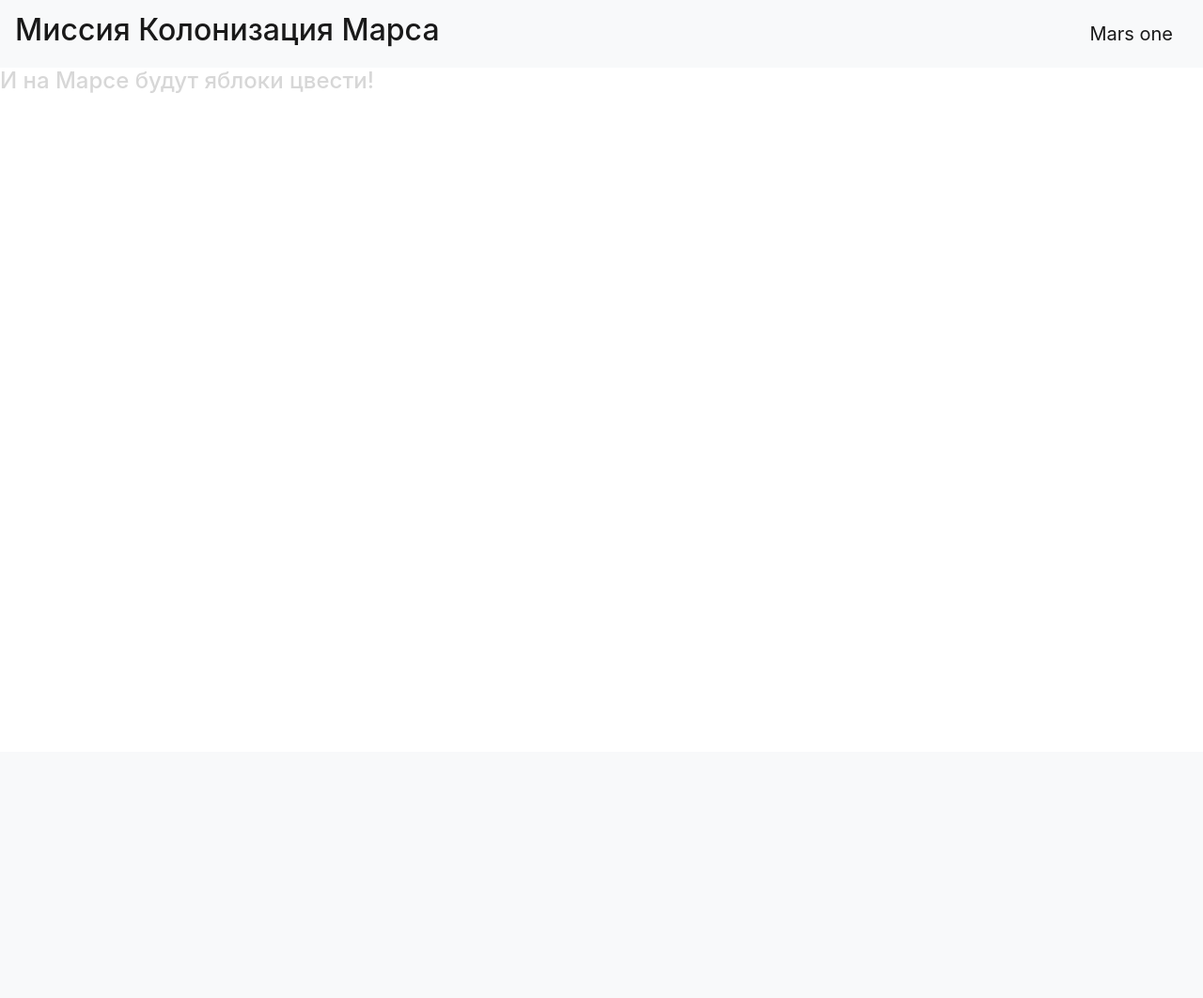
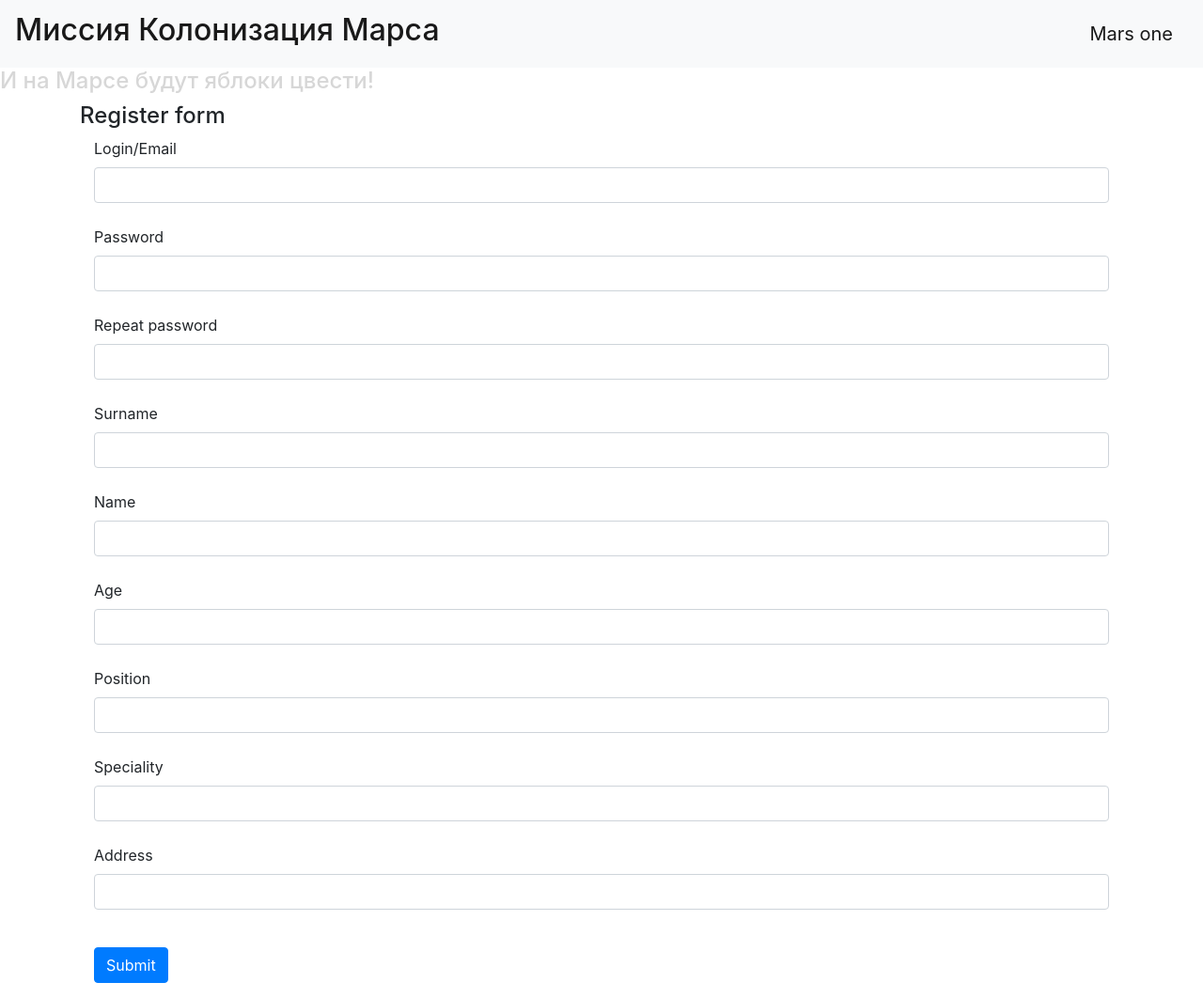
Before and after one commit to drammma/Flask-sqlalchemy, a Flask app: template templates/login.html in a window 1280 px wide. Shown: the whole page at 94% size. Before the commit the page ends 99 px from the top, so only its background shows below. Run offline with Flask 2, Linux system fonts and the light colour scheme; tables that the repository leaves empty hold one stand-in row (values such as "Sample post"); the template is opened without the code that fills it: values that come from a table or form of the project are taken from there, most other values are stand-ins (such as "Sample title", 1, 10 or a date in 2020); some libraries are stand-ins or nearby versions.

Commit message:
Форма регистрации

```diff
--- a/data/LoginForm.py
+++ b/data/LoginForm.py
@@ -1,11 +1,17 @@
 from flask_wtf import FlaskForm
+from wtforms import PasswordField, StringField, TextAreaField, SubmitField, IntegerField
+from wtforms.fields.html5 import EmailField
+from wtforms.validators import DataRequired
 
-from wtforms import PasswordField, BooleanField, SubmitField
-from wtforms.validators import DataRequired
-from wtforms.fields.html5 import EmailField
 
 class LoginForm(FlaskForm):
-    email = EmailField('Почта', validators=[DataRequired()])
-    password = PasswordField('Пароль', validators=[DataRequired()])
-    remember_me = BooleanField('Запомнить меня')
-    submit = SubmitField('Войти')
+    email = EmailField('Login/Email', validators=[DataRequired()])
+    password = PasswordField('Password', validators=[DataRequired()])
+    password_again = PasswordField('Repeat password', validators=[DataRequired()])
+    surname = StringField('Surname', validators=[DataRequired()])
+    name = StringField('Name', validators=[DataRequired()])
+    age = IntegerField('Age', validators=[DataRequired()])
+    position = StringField('Position', validators=[DataRequired()])
+    speciality = StringField('Speciality', validators=[DataRequired()])
+    address = StringField('Address', validators=[DataRequired()])
+    submit = SubmitField('Submit')
--- a/main.py
+++ b/main.py
@@ -1,8 +1,9 @@
-from flask import Flask, render_template
+from flask import Flask, render_template, redirect
 
 from data import db_session
 from data.job import Jobs
 from data.users import User
+from data.LoginForm import LoginForm
 
 app = Flask(__name__)
 app.config['SECRET_KEY'] = 'yandexlyceum_secret_key'
@@ -25,6 +26,34 @@ def index():
     return render_template("index.html", jobs=res)
 
 
+@app.route('/register', methods=['GET', 'POST'])
+def register():
+    form = LoginForm()
+    if form.validate_on_submit():
+        if form.password.data != form.password_again.data:
+            return render_template('login.html',
+                                   form=form,
+                                   message="Пароли не совпадают")
+        db_sess = db_session.create_session()
+        if db_sess.query(User).filter(User.email == form.email.data).first():
+            return render_template('login.html',
+                                   form=form,
+                                   message="Такой пользователь уже есть")
+        user = User(
+            surname=form.surname.data,
+            name=form.name.data,
+            age=form.age.data,
+            position=form.position.data,
+            speciality=form.speciality.data,
+            email=form.email.data,
+
+        )
+        user.set_password(form.password.data)
+        db_sess.add(user)
+        db_sess.commit()
+        return render_template('success.html')
+    return render_template('login.html', form=form)
+
 def main():
     db_session.global_init("db/mars_explorer.db")
     app.run()
--- a/templates/login.html
+++ b/templates/login.html
@@ -1,18 +1,92 @@
 {% extends "base.html" %}
 
 {% block content %}
-    <form action="" method="post" novalidate>
-        <div>
-            {{ form.csrf_token }}
-        </div>
-        {% for field in form if field.name != 'csrf_token' %}
-            <div>
-                {{ field.label() }}
-                {{ field() }}
-                {% for error in field.errors %}
-                    <div class="error">{{ error }}</div>
-                {% endfor %}
-            </div>
-        {% endfor %}
+<h4>Register form</h4>
+<div class="container">
+    <form action="" method="post">
+        {{ form.hidden_tag() }}
+        <p>
+            {{ form.email.label }}<br>
+            {{ form.email(class="form-control", type="email") }}<br>
+            {% for error in form.email.errors %}
+            <p class="alert alert-danger" role="alert">
+                {{ error }}
+            </p>
+            {% endfor %}
+
+            {{ form.password.label }}<br>
+            {{ form.password(class="form-control", type="password") }}<br>
+            {% for error in form.password.errors %}
+            <p class="alert alert-danger" role="alert">
+                {{ error }}
+            </p>
+            {% endfor %}
+
+
+            {{ form.password_again.label }}<br>
+            {{ form.password_again(class="form-control", type="password") }}<br>
+            {% for error in form.password_again.errors %}
+            <p class="alert alert-danger" role="alert">
+                {{ error }}
+            </p>
+            {% endfor %}
+
+
+            {{ form.surname.label }}<br>
+            {{ form.surname(class="form-control") }}<br>
+            {% for error in form.surname.errors %}
+            <p class="alert alert-danger" role="alert">
+                {{ error }}
+            </p>
+            {% endfor %}
+
+
+            {{ form.name.label }}<br>
+            {{ form.name(class="form-control") }}<br>
+            {% for error in form.name.errors %}
+            <p class="alert alert-danger" role="alert">
+                {{ error }}
+            </p>
+            {% endfor %}
+
+
+            {{ form.age.label }}<br>
+            {{ form.age(class="form-control") }}<br>
+            {% for error in form.age.errors %}
+            <p class="alert alert-danger" role="alert">
+                {{ error }}
+            </p>
+            {% endfor %}
+
+
+            {{ form.position.label }}<br>
+            {{ form.position(class="form-control") }}<br>
+            {% for error in form.position.errors %}
+            <p class="alert alert-danger" role="alert">
+                {{ error }}
+            </p>
+            {% endfor %}
+
+
+            {{ form.speciality.label }}<br>
+            {{ form.speciality(class="form-control") }}<br>
+            {% for error in form.speciality.errors %}
+            <p class="alert alert-danger" role="alert">
+                {{ error }}
+            </p>
+            {% endfor %}
+
+
+            {{ form.address.label }}<br>
+            {{ form.address(class="form-control") }}<br>
+            {% for error in form.address.errors %}
+            <p class="alert alert-danger" role="alert">
+                {{ error }}
+            </p>
+            {% endfor %}
+        </p>
+        <p>{{ form.submit(type="submit", class="btn btn-primary") }}</p>
+        {{message}}
     </form>
+</div>
 {% endblock %}
--- a/templates/success.html
+++ b/templates/success.html
@@ -1,5 +1,5 @@
 {% extends "base.html" %}
 
 {% block content %}
-    <h1>У тебя получилось, {{ user_name }}!</h1>
+    <img src="static/image.jpg">
 {% endblock %}
```
Also changed, not shown: data/users.py (+7 -0 lines), db/mars_explorer.db, static/img/image.jpg (added).
